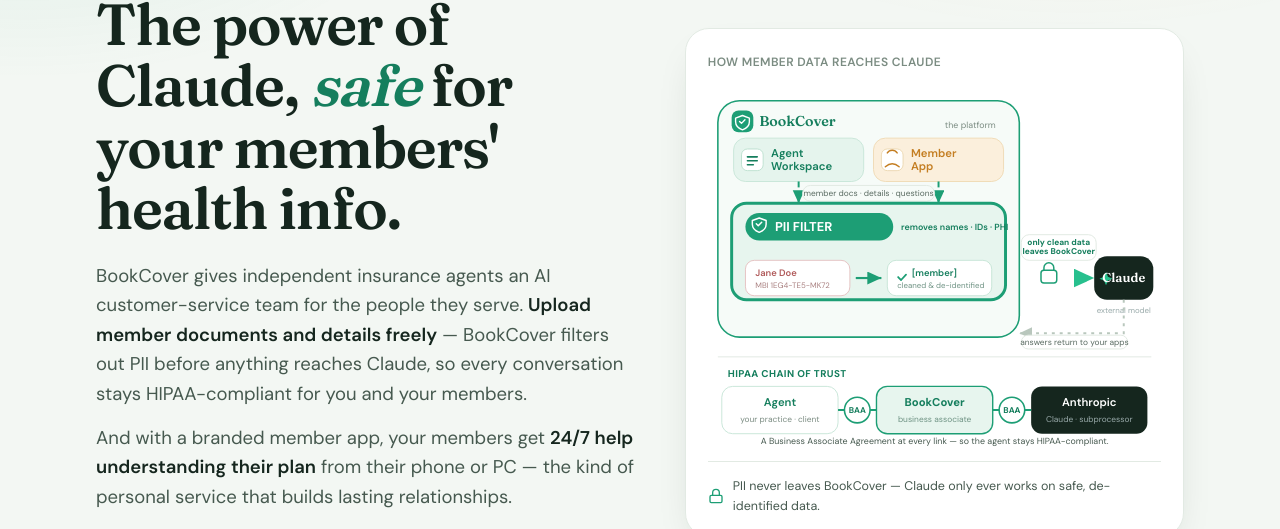
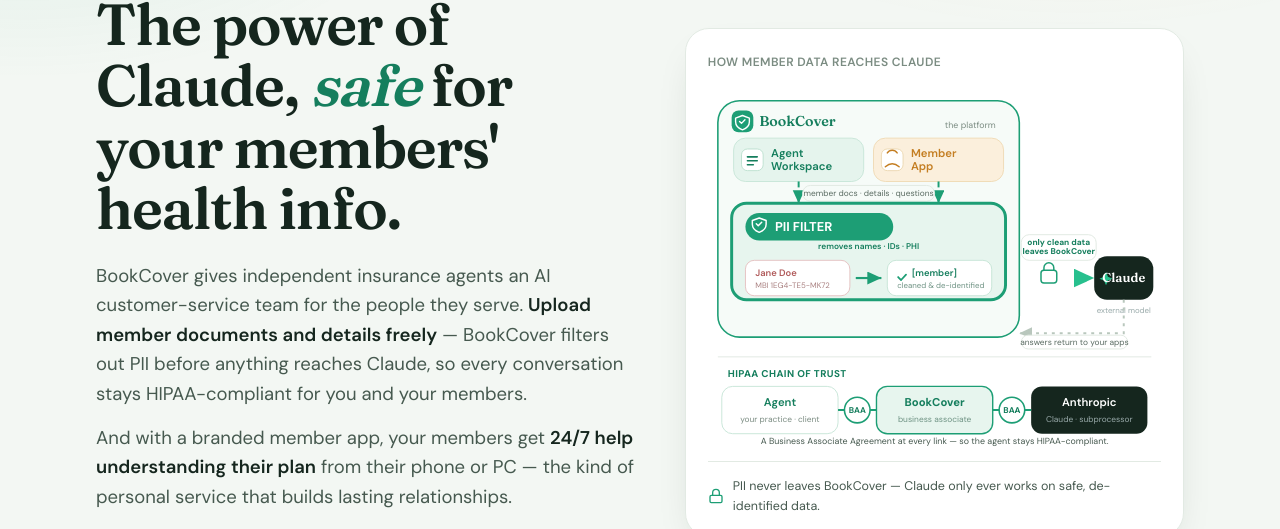
Before and after one commit to brett96/BC-Independent-Agents, a website: page index.html in a window 1280 px wide. Shown: the part 208-737 px from the top of the page. Drawn offline with Linux system fonts and the light colour scheme.

Commit message:
Fixed Flow Diagram text position

```diff
--- a/index.html
+++ b/index.html
@@ -342,7 +342,7 @@
           <path d="M52 139 l7 2.6 v3.8 c0 4.6 -3.7 7 -7 8.2 c-3.3 -1.2 -7 -3.6 -7 -8.2 v-3.8z" fill="none" stroke="#fff" stroke-width="1.5" stroke-linejoin="round"/>
           <path d="M49 145 l2 2 3.5 -3.6" fill="none" stroke="#fff" stroke-width="1.5" stroke-linecap="round" stroke-linejoin="round"/>
           <text x="68" y="152" font-family="DM Sans,sans-serif" font-size="13" font-weight="700" fill="#fff">PII FILTER</text>
-          <text x="196" y="151" font-family="DM Sans,sans-serif" font-size="9" font-weight="600" fill="#157e5d">removes names · IDs · PHI</text>
+          <text x="163" y="171" text-anchor="middle" font-family="DM Sans,sans-serif" font-size="8.5" font-weight="600" fill="#157e5d">removes names · IDs · PHI</text>
 
           <rect x="38" y="182" width="106" height="36" rx="9" fill="#fff" stroke="#e6c4c4"/>
           <text x="48" y="198" font-family="DM Sans,sans-serif" font-size="9.5" font-weight="600" fill="#b05a5a">Jane Doe</text>
```
